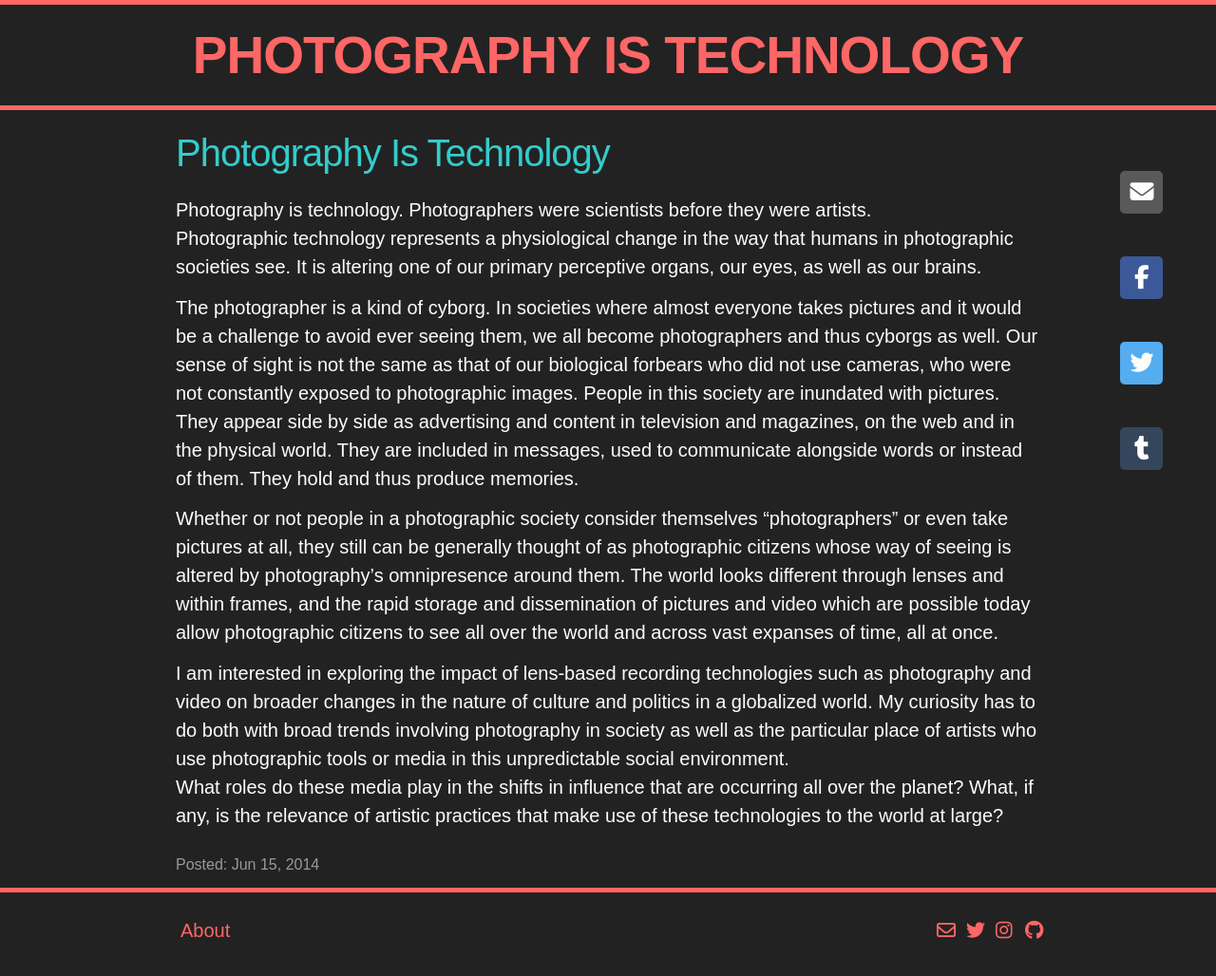
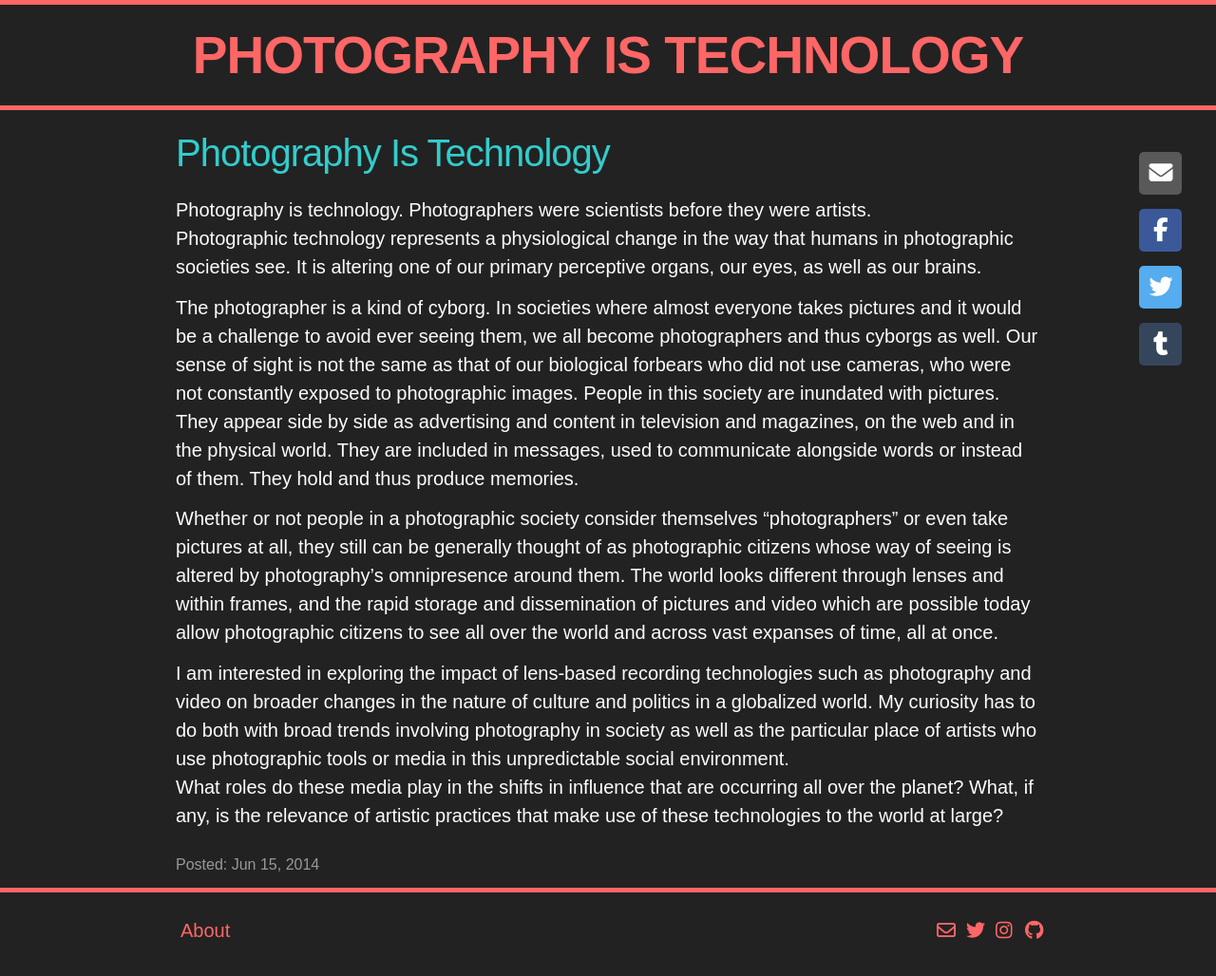
Before and after one commit to r4d1n/photographyistechnology, a Jekyll site: the page built from _posts/2014-06-15-photography-is-technology-2.md, in a window 1280 px wide and 1045 px high. Shown: the top 1028 px of the window at 95% size. Built offline with Jekyll 4.4.1, drawn with Linux system fonts in a browser that asks for light colours; nearby versions of some CDN libraries; library files that are not in the unit come from our copies.

Commit message:
sharing buttons have smaller margins/padding, darken less on hover

```diff
--- a/_sass/_base.scss
+++ b/_sass/_base.scss
@@ -229,8 +229,8 @@ pre {
 
 .social-sharing {
   li {
-    margin: 15px;
-    padding: 15px;
+    margin: 5px;
+    padding: 5px;
   }
   span {
     -webkit-border-radius: 5px;
@@ -254,25 +254,25 @@ pre {
   .mail-share {
     background-color: $grey-color-dark;
     &:hover {
-      background-color: darken($grey-color-dark, 15%)
+      background-color: darken($grey-color-dark, 5%)
     }
   }
   .fb-like {
     background-color: #3b5999;
     &:hover {
-      background-color: darken(#3b5999, 15%)
+      background-color: darken(#3b5999, 5%)
     }
   }
   .twitter-share {
     background-color: #55ACEE;
     &:hover {
-      background-color: darken(#55acee, 15%)
+      background-color: darken(#55acee, 5%)
     }
   }
   .tumblr-share {
     background-color: #35465c;
     &:hover {
-      background-color: darken(#35465c, 15%)
+      background-color: darken(#35465c, 5%)
     }
   }
 }
--- a/_sass/_layout.scss
+++ b/_sass/_layout.scss
@@ -260,7 +260,4 @@
   @include media-query($on-tablet) {
     display: block;
   }
-  // @include media-query($on-palm) {
-  //   margin-top: $spacing-unit * 2;
-  // }
 }
```
